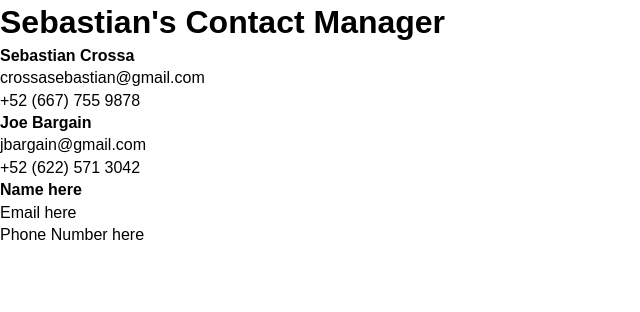
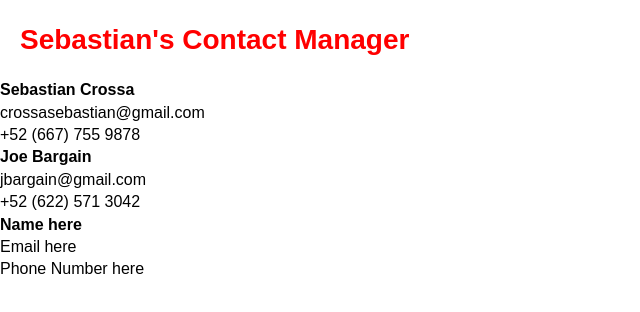
Before and after one commit to sebastiancrossa/contactus, a React (Create React App) app: page / in a window 1280 px wide. Shown: the top 312 px of the page, without its empty margins (0-640 px from the left). Built offline with nearby package versions, Linux system fonts and the light colour scheme.

Commit message:
Added basic styling to components

```diff
--- a/src/components/Header.js
+++ b/src/components/Header.js
@@ -6,11 +6,20 @@ const Header = (props) => {
 
     return (
         <div>
-            <h1>{branding}</h1>
+            <h1 style={headingStyle}>{branding}</h1>
         </div>
     );
 };
 
+// Styling
+const headingStyle = {
+    color: 'red',
+    margin: '20px',
+    fontSize: '28px'
+};
+
+
+// Prop Settings
 Header.defaultProps = {
     branding: 'My App'
 };
```
